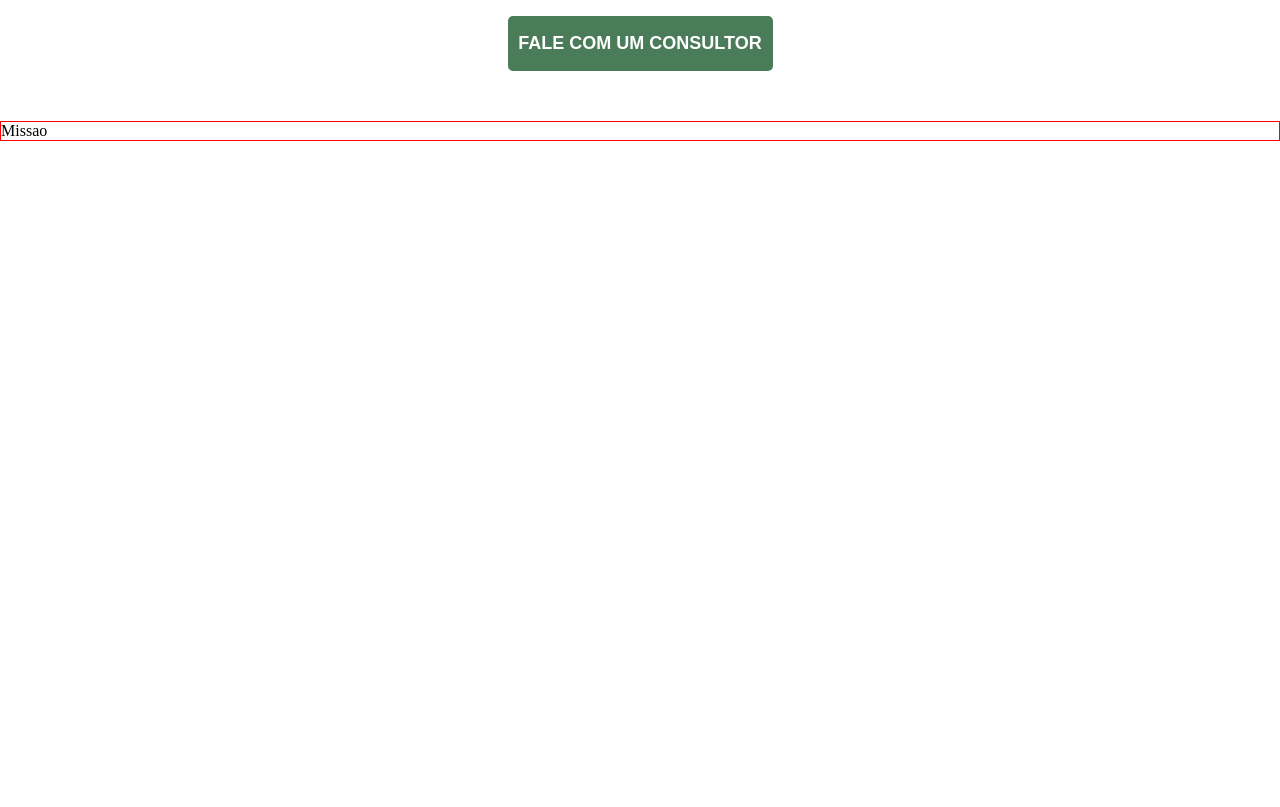
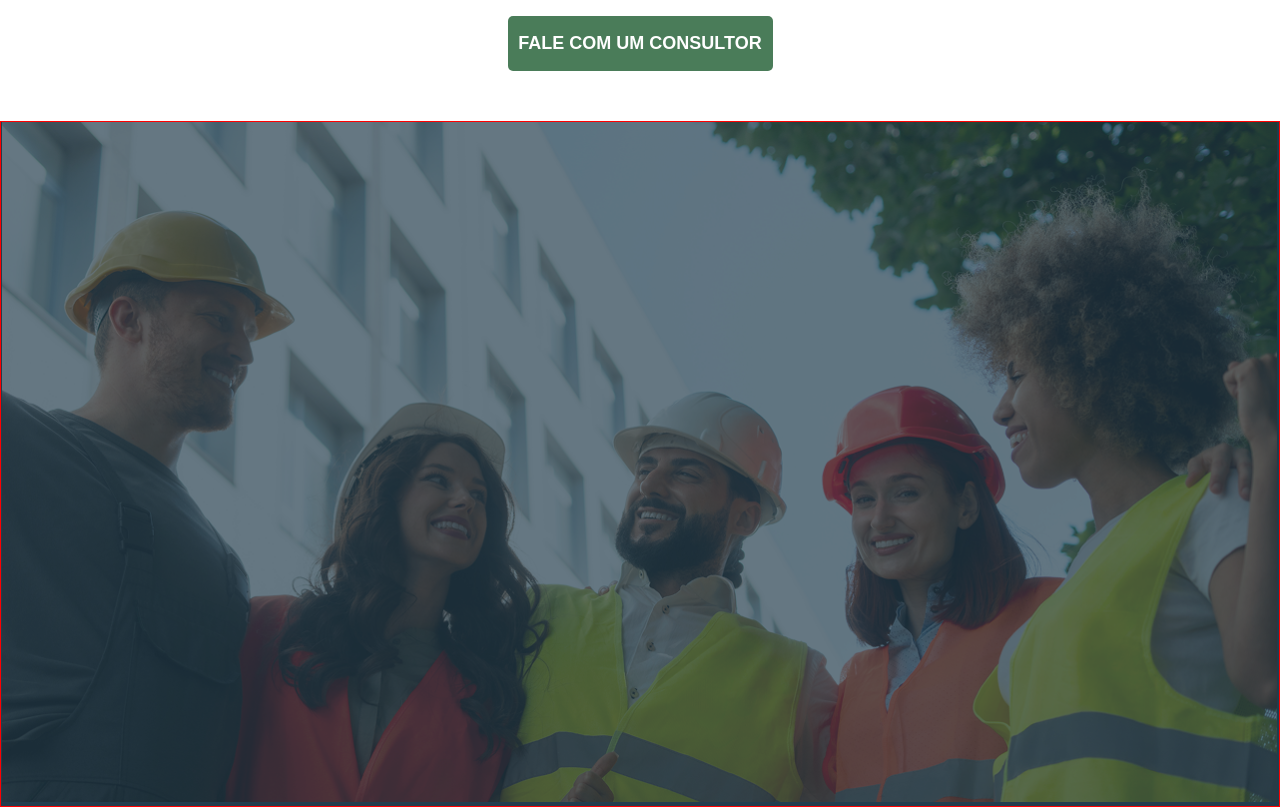
Before and after one commit to luvsscorpius/salusLaboris, a React (Create React App) app in the folder frontend/: page / in a window 1280 px wide. Shown: the part 4460-5267 px from the top of the page. Before the commit the page ends 4601 px from the top, so only its background shows below. Built offline with nearby package versions, Linux system fonts and the light colour scheme.

Commit message:
feat(missao.jsx): starting to develop missao component

```diff
--- a/frontend/src/Components/Missao/Missao.jsx
+++ b/frontend/src/Components/Missao/Missao.jsx
@@ -1,8 +1,11 @@
 import React from 'react'
 import * as M from './Styles'
+import missaoImage from '../../assets/missaoImage.webp'
 
 export const Missao = () => {
   return (
-    <M.main>Missao</M.main>
+    <M.main >
+        <img src={missaoImage} alt="Imagem de background do componente missão, visão e valores" />
+    </M.main  >
   )
 }
--- a/frontend/src/Components/Missao/Styles.jsx
+++ b/frontend/src/Components/Missao/Styles.jsx
@@ -2,4 +2,13 @@ import styled from 'styled-components'
 
 export const main = styled.main`
     border: 1px solid red;
+    background-color: #233D4D;
+
+    img {
+        width: 100%;
+        height: 100%;
+        object-fit: cover;
+        opacity: 0.3;
+        z-index: 0;
+    }
 `
```
